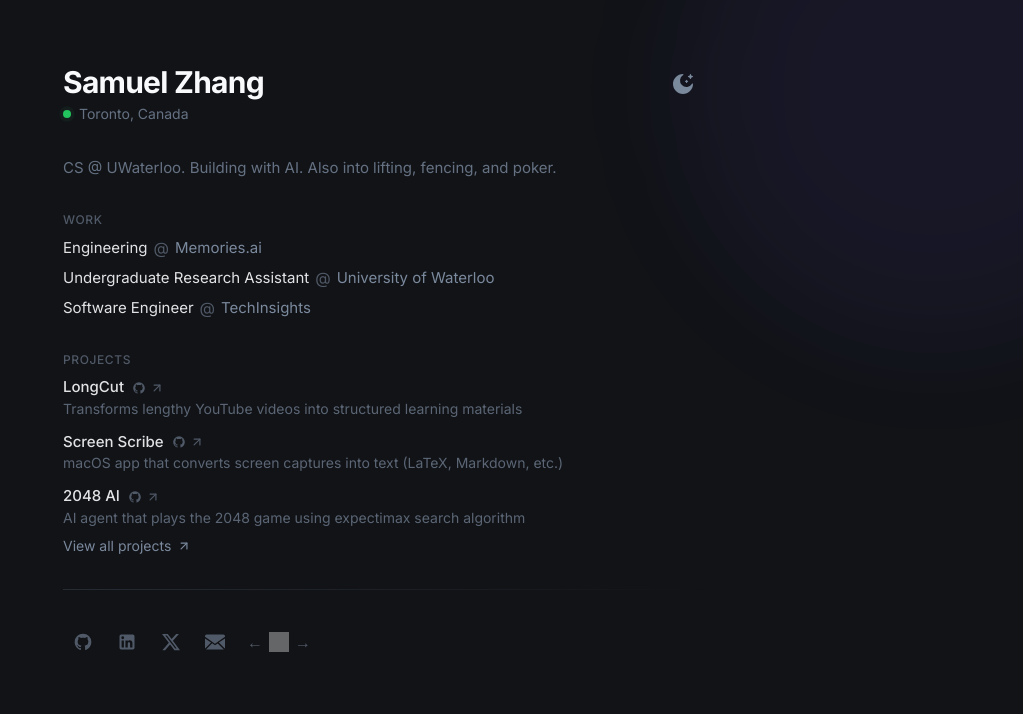
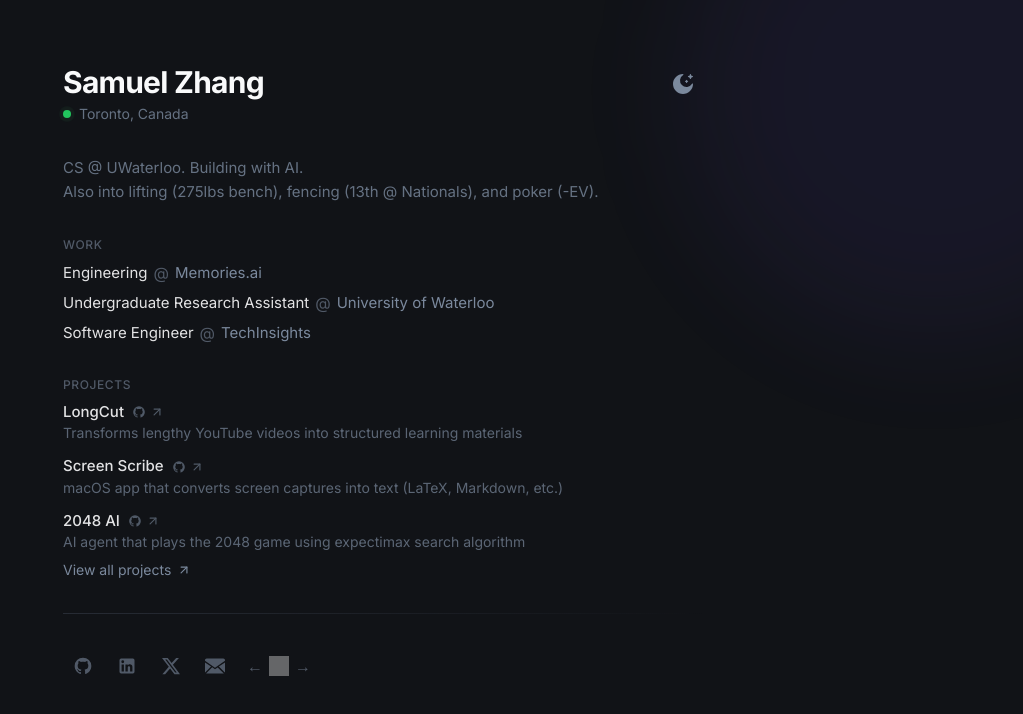
Before and after one commit to SamuelZ12/personal-website, a Next.js app: page / in a window 1280 px wide. Shown: the top 714 px of the page, without its empty margins (257-1280 px from the left). Built offline with nearby package versions, Linux system fonts and the light colour scheme; grey boxes are pictures that could not be loaded.

Commit message:
Update config.tsx

```diff
--- a/src/config.tsx
+++ b/src/config.tsx
@@ -58,10 +58,11 @@ export const CONFIG: Config = {
     description: (
         <>
             CS @ UWaterloo. Building with AI.
-            Also into lifting, fencing, and poker.
+            <br />
+            Also into lifting (275lbs bench), fencing (13th @ Nationals), and poker (-EV).
         </>
     ),
-    descriptionRaw: `CS @ UWaterloo. Building things with AI and blockchain. Also into lifting, fencing, and poker.`,
+    descriptionRaw: `CS @ UWaterloo. Building with AI. Also into lifting (275lbs bench), fencing (13th @ Nationals), and poker (-EV).`,
     projects: [
         {
             name: 'LongCut',
```
